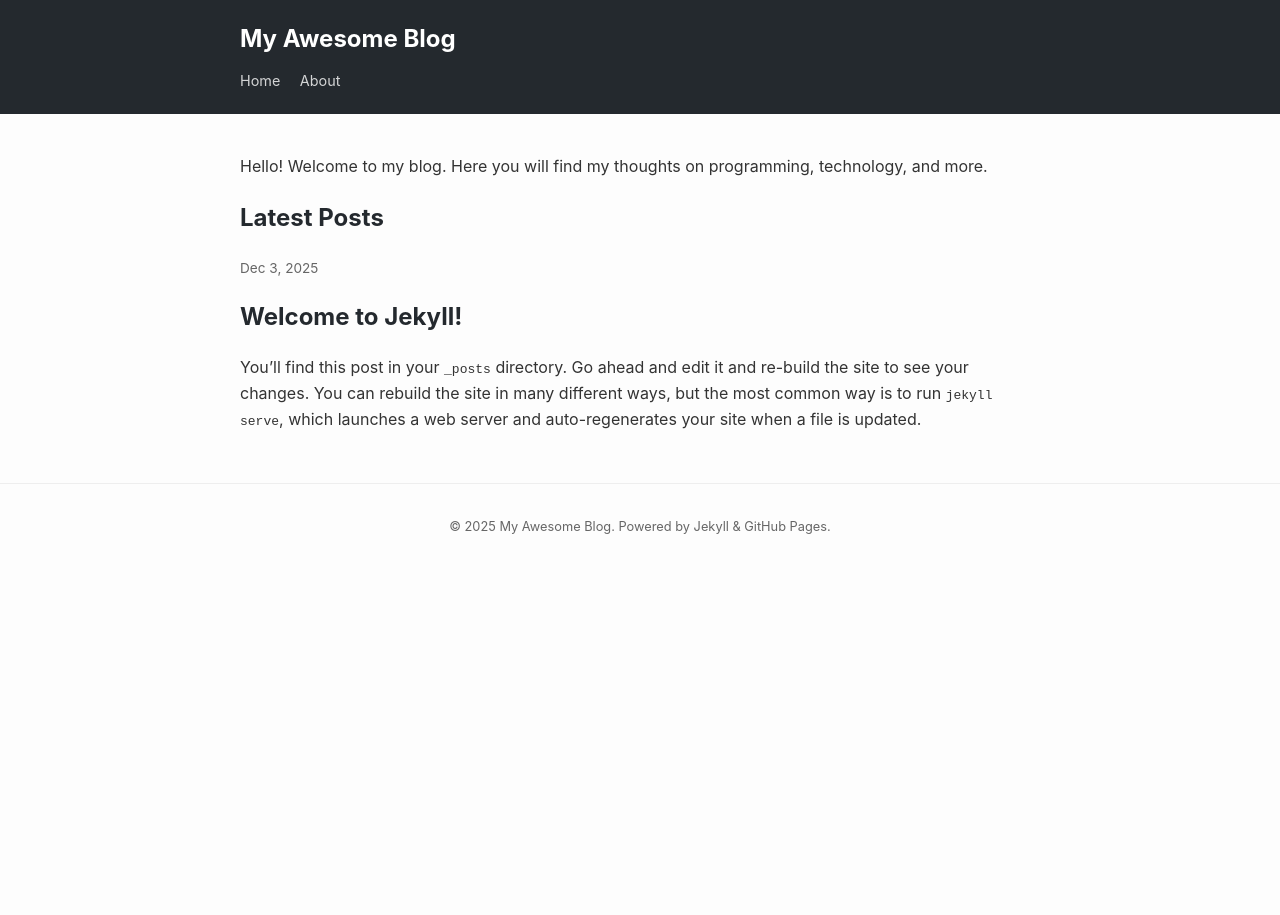
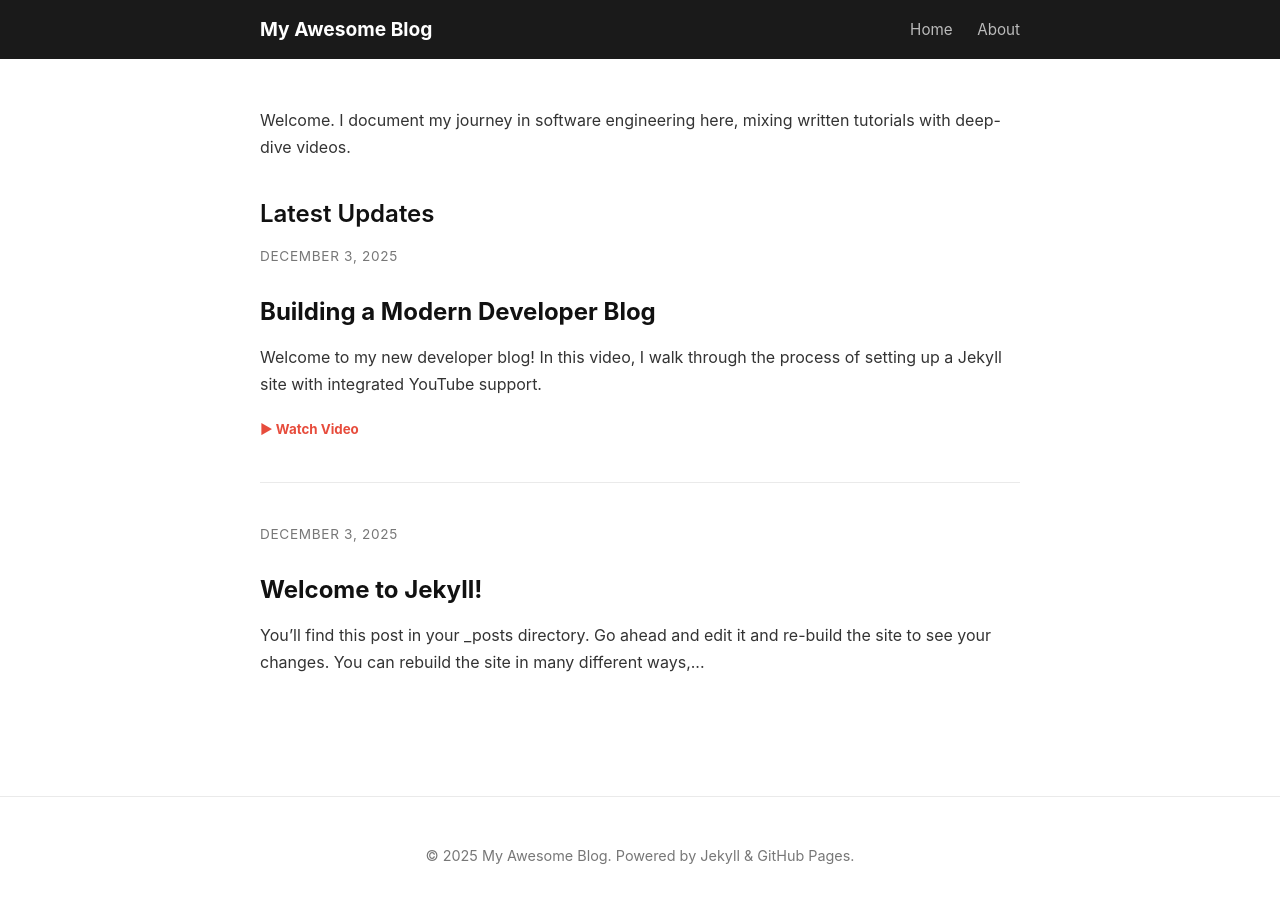
Before and after one commit to nuno-joao-andrade/website_github, a Jekyll site: the page built from index.md, in a window 1280 px wide. Built offline with Jekyll 4.4.1, drawn with Linux system fonts in a browser that asks for light colours.

Commit message:
Initial commit: Developer blog with video support

````diff
--- /dev/null
+++ b/_posts/2025-12-03-dev-blog-intro.md
@@ -0,0 +1,32 @@
+---
+layout: post
+title:  "Building a Modern Developer Blog"
+date:   2025-12-03 14:00:00 -0000
+categories: development tutorial
+youtube_id: "dQw4w9WgXcQ" # Example ID (Rick Roll) - replace with your own
+---
+
+Welcome to my new developer blog! In this video, I walk through the process of setting up a Jekyll site with integrated YouTube support.
+
+## Why Video?
+
+Sometimes code is easier to explain when you can see it being typed.
+
+### Key Takeaways
+
+1.  **Clean Design**: Focus on the content.
+2.  **Integration**: Seamlessly embed media.
+3.  **Performance**: Static sites are fast.
+
+```javascript
+// Example code snippet
+const blog = {
+    type: "static",
+    generator: "jekyll",
+    features: ["markdown", "videos", "code-highlighting"]
+};
+
+console.log("Enjoy the content!");
+```
+
+Check out the video above for the full walkthrough!
--- a/assets/css/style.css
+++ b/assets/css/style.css
@@ -1,89 +1,190 @@
+/* Sober, Minimal Developer Design */
+:root {
+    --bg-color: #ffffff;
+    --text-color: #333333;
+    --heading-color: #111111;
+    --link-color: #0066cc;
+    --link-hover: #004499;
+    --code-bg: #f4f6f8;
+    --border-color: #eaeaea;
+    --header-bg: #1a1a1a; /* Very dark gray/black for high contrast */
+    --header-text: #ffffff;
+    --accent: #e0e0e0;
+}
+
 body {
-    font-family: -apple-system, BlinkMacSystemFont, "Segoe UI", Roboto, Helvetica, Arial, sans-serif;
-    line-height: 1.6;
-    color: #333;
+    font-family: -apple-system, BlinkMacSystemFont, "Segoe UI", Roboto, Oxygen-Sans, Ubuntu, Cantarell, "Helvetica Neue", sans-serif;
+    line-height: 1.7;
+    color: var(--text-color);
+    background-color: var(--bg-color);
     margin: 0;
     padding: 0;
-    background-color: #fdfdfd;
 }
 
+/* Typography */
+h1, h2, h3, h4, h5, h6 {
+    color: var(--heading-color);
+    font-weight: 600;
+    line-height: 1.3;
+    margin-top: 1.5em;
+    margin-bottom: 0.5em;
+}
+
+a {
+    color: var(--link-color);
+    text-decoration: none;
+    border-bottom: 1px solid transparent;
+    transition: border-color 0.2s ease;
+}
+
+a:hover {
+    border-bottom-color: var(--link-hover);
+    color: var(--link-hover);
+}
+
+code {
+    font-family: "SFMono-Regular", Consolas, "Liberation Mono", Menlo, monospace;
+    font-size: 0.9em;
+    background-color: var(--code-bg);
+    padding: 0.2em 0.4em;
+    border-radius: 3px;
+}
+
+pre {
+    background-color: var(--code-bg);
+    padding: 15px;
+    overflow-x: auto;
+    border-radius: 5px;
+    border: 1px solid var(--border-color);
+}
+
+pre code {
+    background-color: transparent;
+    padding: 0;
+}
+
+/* Layout */
 .container {
-    max-width: 800px;
+    max-width: 760px;
     margin: 0 auto;
     padding: 0 20px;
 }
 
+/* Header */
 header {
-    background-color: #24292e;
-    color: white;
-    padding: 20px 0;
-    margin-bottom: 40px;
+    background-color: var(--header-bg);
+    color: var(--header-text);
+    padding: 1rem 0;
+    margin-bottom: 3rem;
+}
+
+header .container {
+    display: flex;
+    justify-content: space-between;
+    align-items: center;
 }
 
 header h1 {
     margin: 0;
-    font-size: 1.5rem;
+    font-size: 1.2rem;
+    font-weight: 700;
 }
 
-header a {
-    color: white;
-    text-decoration: none;
-}
-
-header nav {
-    margin-top: 10px;
+header h1 a {
+    color: var(--header-text);
+    border: none;
 }
 
 header nav a {
-    margin-right: 15px;
-    font-size: 0.9rem;
-    opacity: 0.8;
+    color: #bbbbbb;
+    margin-left: 20px;
+    font-size: 0.95rem;
 }
 
 header nav a:hover {
-    opacity: 1;
+    color: #ffffff;
+    border: none;
 }
 
-h1, h2, h3 {
-    color: #24292e;
-}
-
-a {
-    color: #0366d6;
-    text-decoration: none;
-}
-
-a:hover {
-    text-decoration: underline;
-}
-
+/* Posts List */
 .post-list {
     list-style: none;
     padding: 0;
 }
 
 .post-list li {
-    margin-bottom: 20px;
+    margin-bottom: 2.5rem;
+    padding-bottom: 2.5rem;
+    border-bottom: 1px solid var(--border-color);
+}
+
+.post-list li:last-child {
+    border-bottom: none;
 }
 
 .post-meta {
     font-size: 0.85rem;
-    color: #666;
+    color: #777;
+    text-transform: uppercase;
+    letter-spacing: 0.05em;
+    margin-bottom: 0.5rem;
     display: block;
-    margin-bottom: 5px;
 }
 
 .post-link {
     font-size: 1.5rem;
-    font-weight: bold;
-    color: #24292e;
+    font-weight: 700;
+    color: var(--heading-color);
+    display: block;
+    margin-bottom: 0.5rem;
 }
 
+.post-link:hover {
+    color: var(--link-color);
+    border: none;
+}
+
+/* Post Layout */
+.post-header {
+    margin-bottom: 2rem;
+    text-align: center;
+}
+
+.post-title {
+    font-size: 2.2rem;
+    margin-bottom: 0.5rem;
+}
+
+.post-content {
+    font-size: 1.1rem;
+}
+
+/* Responsive Video Embed */
+.video-wrapper {
+    position: relative;
+    padding-bottom: 56.25%; /* 16:9 Aspect Ratio */
+    height: 0;
+    margin: 2rem 0;
+    background: #000;
+    border-radius: 4px;
+    overflow: hidden;
+}
+
+.video-wrapper iframe {
+    position: absolute;
+    top: 0;
+    left: 0;
+    width: 100%;
+    height: 100%;
+    border: 0;
+}
+
+/* Footer */
 footer {
-    margin-top: 50px;
-    padding: 20px 0;
-    border-top: 1px solid #eee;
+    margin-top: 4rem;
+    padding: 2rem 0;
+    border-top: 1px solid var(--border-color);
     text-align: center;
-    font-size: 0.8rem;
-    color: #666;
+    color: #777;
+    font-size: 0.9rem;
 }
--- a/index.md
+++ b/index.md
@@ -3,18 +3,21 @@ layout: default
 title: Home
 ---
 
-Hello! Welcome to my blog. Here you will find my thoughts on programming, technology, and more.
+Welcome. I document my journey in software engineering here, mixing written tutorials with deep-dive videos.
 
-## Latest Posts
+## Latest Updates
 
 <ul class="post-list">
   {% for post in site.posts %}
     <li>
-      <span class="post-meta">{{ post.date | date: "%b %-d, %Y" }}</span>
+      <span class="post-meta">{{ post.date | date: "%B %-d, %Y" }}</span>
       <h3>
         <a class="post-link" href="{{ post.url | relative_url }}">{{ post.title }}</a>
       </h3>
-      <p>{{ post.excerpt }}</p>
+      <p>{{ post.excerpt | strip_html | truncatewords: 30 }}</p>
+      {% if post.youtube_id %}
+        <small style="color: #e74c3c; font-weight: bold;">▶ Watch Video</small>
+      {% endif %}
     </li>
   {% endfor %}
 </ul>
````
Also changed, not shown: _layouts/post.html (+16 -2 lines).
